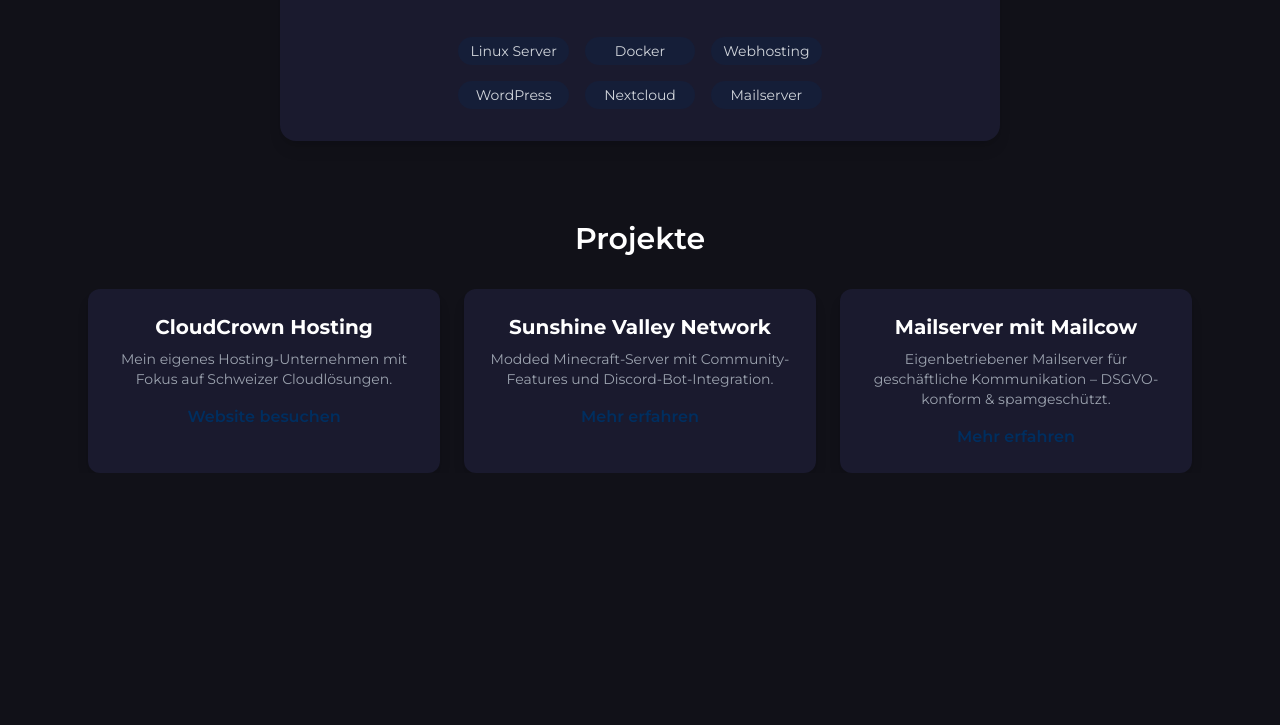
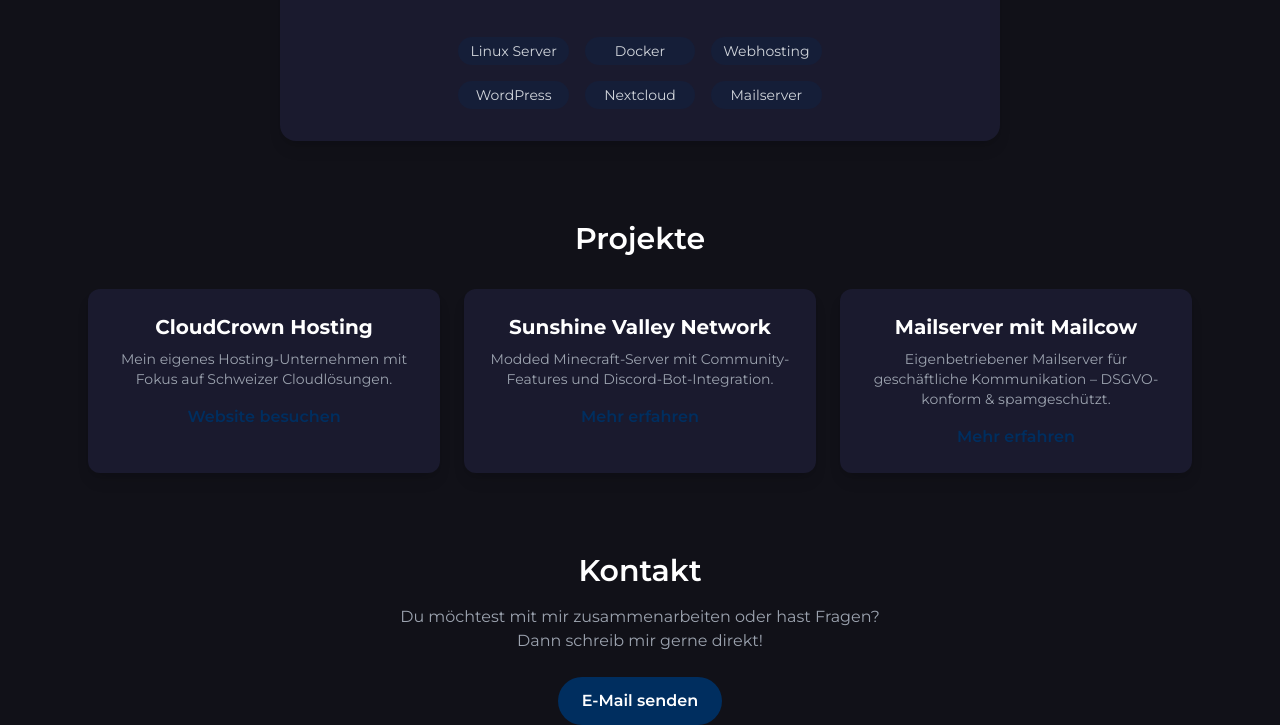
Before and after one commit to MikeDawson1945/portfolio, a plain HTML site: page index.html in a window 1280 px wide. Shown: the part 611-1336 px from the top of the page. Before the commit the page ends 1084 px from the top, so only its background shows below. Drawn offline with nearby package versions, Linux system fonts and the light colour scheme.

Commit message:
Update index.html

```diff
--- a/index.html
+++ b/index.html
@@ -80,6 +80,19 @@
   </div>
 </section>
 
+<section class="mt-20 max-w-2xl w-full px-6 text-center">
+  <h2 class="text-3xl font-semibold mb-4">Kontakt</h2>
+  <p class="text-gray-400 mb-6">
+    Du möchtest mit mir zusammenarbeiten oder hast Fragen?<br />
+    Dann schreib mir gerne direkt!
+  </p>
+
+  <!-- Kontaktbutton -->
+  <a href="mailto:info@cloudcrown.ch" class="inline-block bg-[#002E5F] text-white font-semibold py-3 px-6 rounded-full hover:bg-[#004080] transition-all duration-300">
+    E-Mail senden
+  </a>
+</section>
+
 
 </body>
 </html>
```
